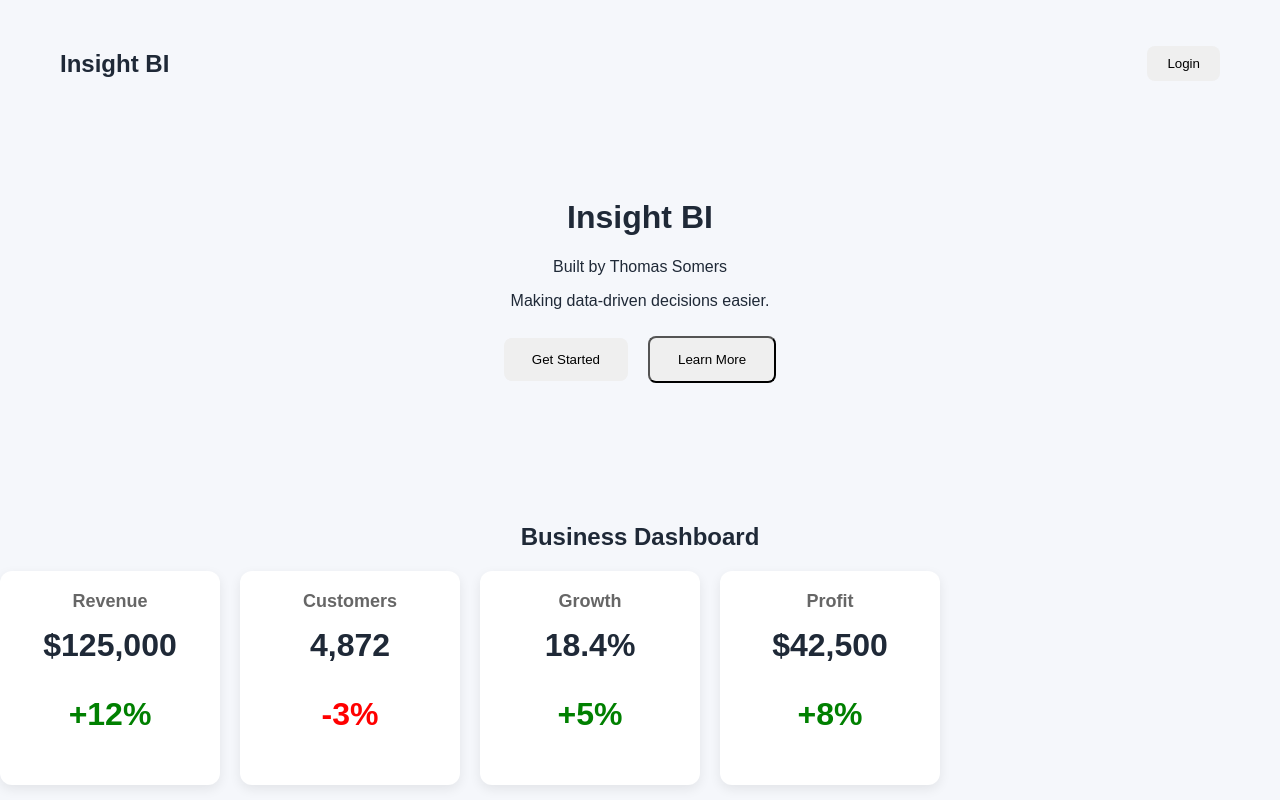
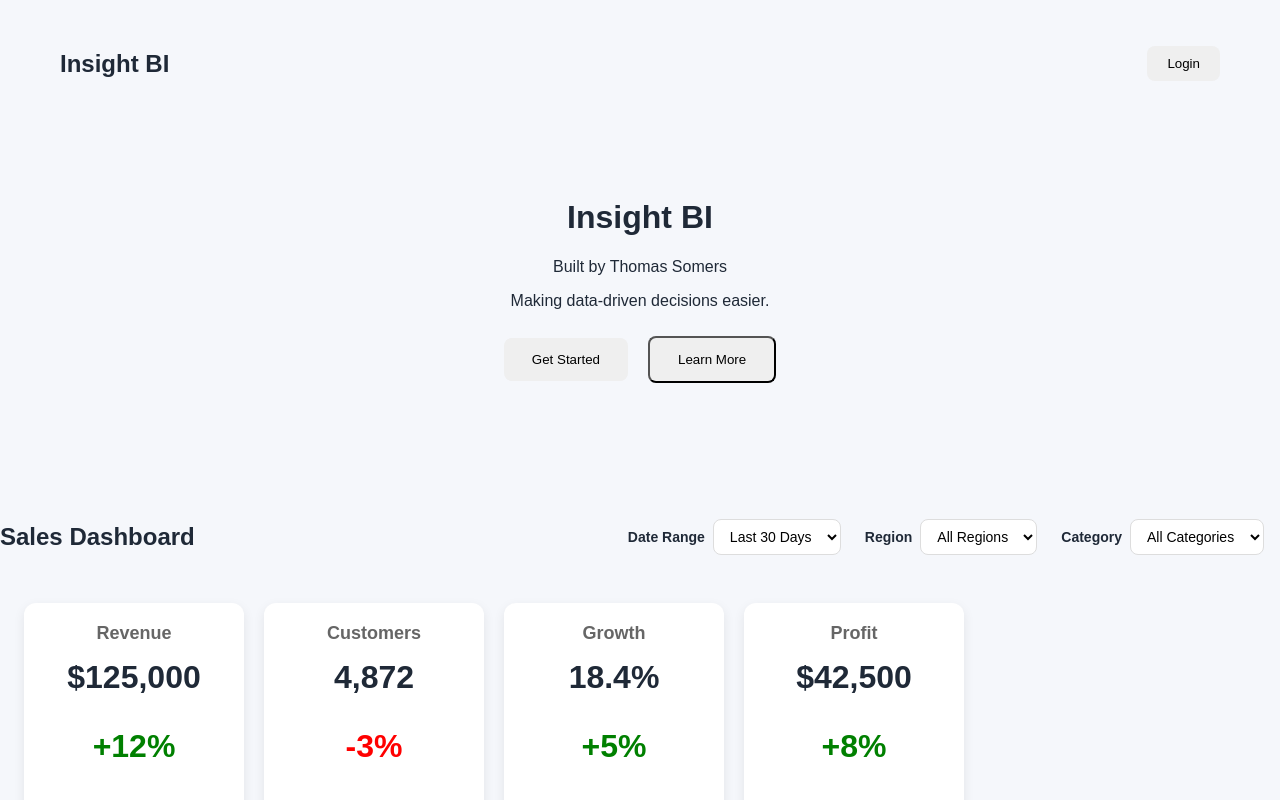
Before and after one commit to schematix-dot/bi-platform, a React (Vite) app: page / in a window 1280 px wide. Shown: the top 800 px of the page. Built offline with nearby package versions, Linux system fonts and the light colour scheme.

Commit message:
Added FilterBar and adjusted some styling

```diff
--- a/src/components/Dashboard.css
+++ b/src/components/Dashboard.css
@@ -1,6 +1,7 @@
 .dashboard-grid {
     display: grid;
     gap: 32px;
+    padding: 0 24px;
 }
 
 .chart-container {
@@ -25,3 +26,12 @@
     margin-bottom: 16px;
     text-align: left;
 }
+
+.dashboard-header {
+    display: flex;
+    justify-content: space-between;
+    align-items: center;
+    margin-bottom: 32px;
+    max-width: 1400px;
+    margin: 0 auto 32px;
+}
--- a/src/components/Dashboard.jsx
+++ b/src/components/Dashboard.jsx
@@ -13,6 +13,8 @@ import DashboardCard from "./DashBoardCard";
 import "./TableSection.css";
 
 import "./ProductSection.css";
+
+import FilterBar from "./FilterBar/FilterBar";
 
 const revenueData = [
   {
@@ -72,7 +74,10 @@ const topProducts = [
 function Dashboard() {
     return (
         <section className="dashboard">
-          <h2 className="dashboard-title">Business Dashboard</h2>
+        <div className="dashboard-header">
+          <h2>Sales Dashboard</h2>
+          <FilterBar />
+        </div>
 
           <div className="dashboard-grid">
 
--- /dev/null
+++ b/src/components/FilterBar/FilterBar.css
@@ -0,0 +1,26 @@
+.filter-bar {
+    display: flex;
+    gap: 24px;
+    padding: 16px;
+    align-items: center;
+}
+
+.filter-group {
+    display: flex;
+    align-items: center;
+    gap: 8px;
+}
+
+.filter-group label {
+    font-size: 14px;
+    font-weight: 600;
+}
+
+.filter-group select {
+    padding: 8px 12px;
+    border-radius: 8px;
+    border: 1px solid #ddd;
+    font-size: 14px;
+    background: white;
+    cursor: pointer;
+}
--- /dev/null
+++ b/src/components/FilterBar/FilterBar.jsx
@@ -0,0 +1,31 @@
+import "./FilterBar.css";
+
+function FilterBar() {
+    return (
+        <div className="filter-bar">
+            <div className="filter-group">
+                <label>Date Range</label>
+                <select>
+                 <option>Last 30 Days</option>
+                </select>
+            </div>
+
+            <div className="filter-group">
+                <label>Region</label>
+                <select>
+                    <option>All Regions</option>
+                </select>
+            </div>
+
+            <div className="filter-group">
+                <label>Category</label>
+                <select>
+                    <option>All Categories</option>
+                </select>
+            </div>
+
+        </div>
+    );
+}
+
+export default FilterBar;
```
